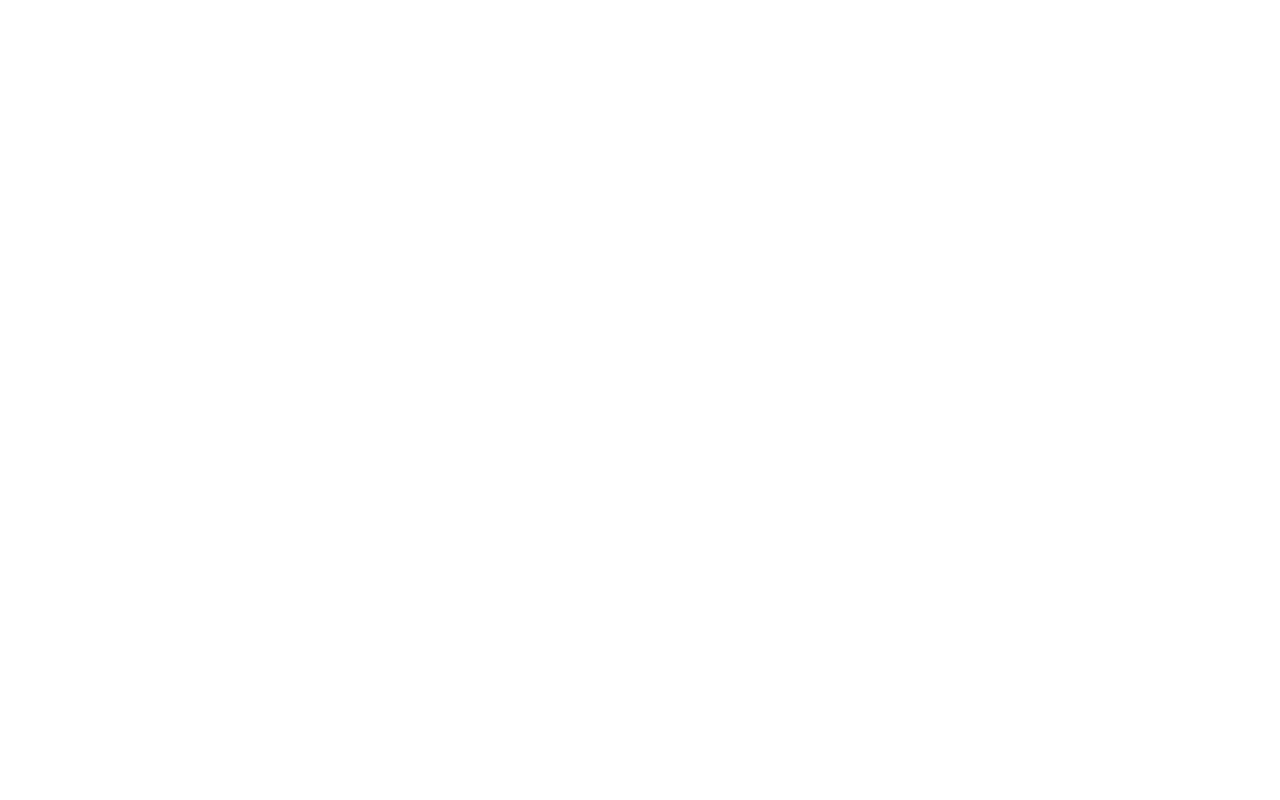
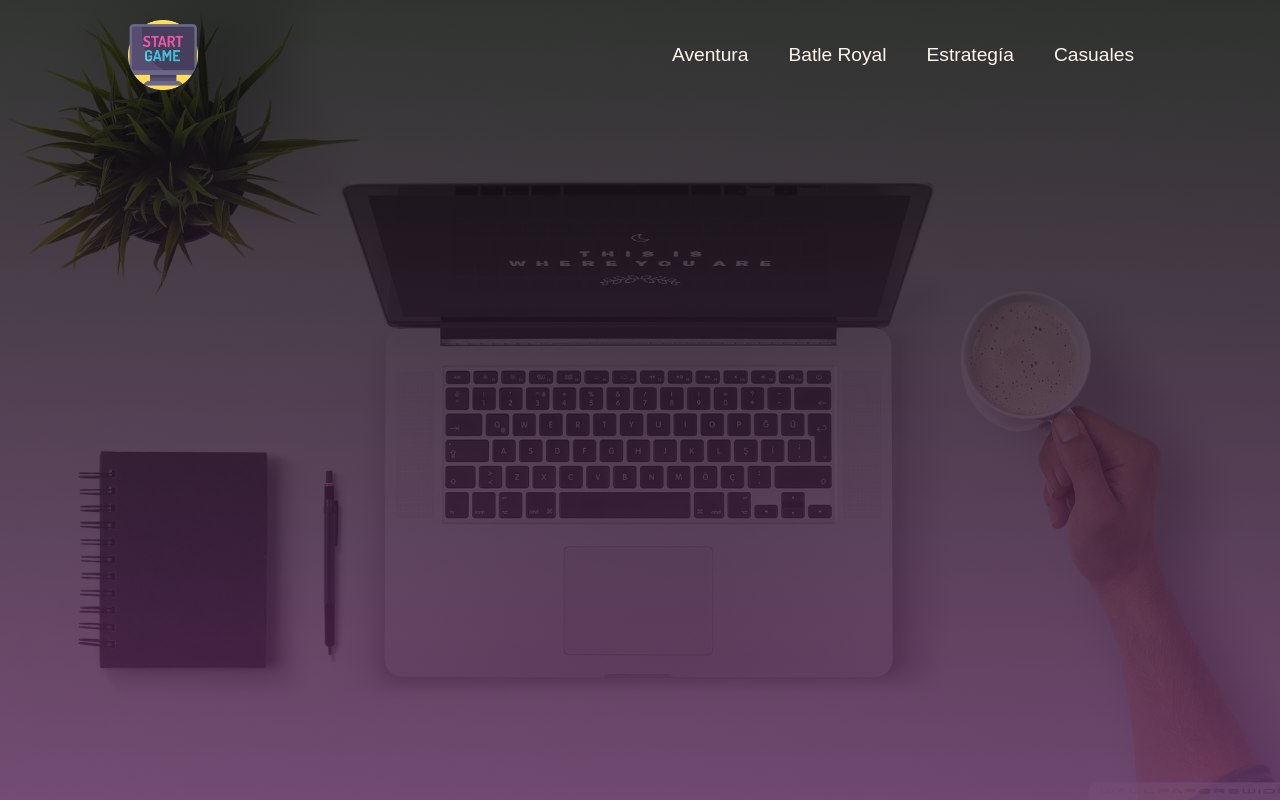
Before and after one commit to JuanVasUMG/Tarea1_HTML, a plain HTML site: page index.html in a window 1280 px wide. Drawn offline with Linux system fonts and the light colour scheme.

Commit message:
Creacion de Fondo de la web y de la barra de Navegacion

```diff
--- a/estilos.css
+++ b/estilos.css
@@ -0,0 +1,56 @@
+*{
+    margin: 0;
+    padding: 0;
+}
+
+.container{
+    width: 100%;
+    height: 100vh;
+    background-image: linear-gradient(rgba(5, 10, 5, 0.8), rgba(90, 40, 90, 0.80)), url(./IMG/fondo.jpg);
+    background-size: cover;
+    background-position: center;
+    background-repeat: no-repeat;
+}
+
+.navbar{
+    width: 80%;
+    margin: auto;
+    padding: 20px 0;
+    display: flex;
+    align-items: center;
+    justify-content: space-between;
+}
+
+.logo{
+    width: 70px;
+    cursor: pointer;
+}
+
+.navbar ul li{
+    list-style: none;
+    display: inline-block;
+    margin: 0 18px;
+    position: relative;
+}
+
+.navbar ul li a{
+    text-decoration: none;
+    color: seashell;
+    font-family: sans-serif;
+    font-size: 1.2rem;
+}
+
+.navbar ul li::before{
+    content: "";
+    height: 2px;
+    width: 0%;
+    background: springgreen;
+    position: absolute;
+    left: 0;
+    bottom: -5px;
+    transition: 0.4s ease-out;
+}
+
+.navbar ul li:hover::before{
+    width: 100%;
+}
--- a/index.html
+++ b/index.html
@@ -1,12 +1,23 @@
 <!DOCTYPE html>
-<html lang="en">
+<html lang="es">
 <head>
     <meta charset="UTF-8">
     <meta http-equiv="X-UA-Compatible" content="IE=edge">
     <meta name="viewport" content="width=device-width, initial-scale=1.0">
-    <title>Tarea 1 HTML - JuanVasUMG</title>
+    <title>Game Zone - JuanVasUMG</title>
+    <link rel="stylesheet" href="estilos.css">
 </head>
 <body>
-
+    <header class="container">
+        <nav class="navbar">
+            <img src="./IMG/Logo.png" class="logo" alt="LogoGamer">
+            <ul>
+                <li><a href="">Aventura</a></li>
+                <li><a href="">Batle Royal</a></li>
+                <li><a href="">Estrategía</a></li>
+                <li><a href="">Casuales</a></li>
+            </ul>
+        </nav>
+    </header>
 </body>
 </html>
```
Also changed, not shown: IMG/Logo.png (added), IMG/fondo.jpg (added).
